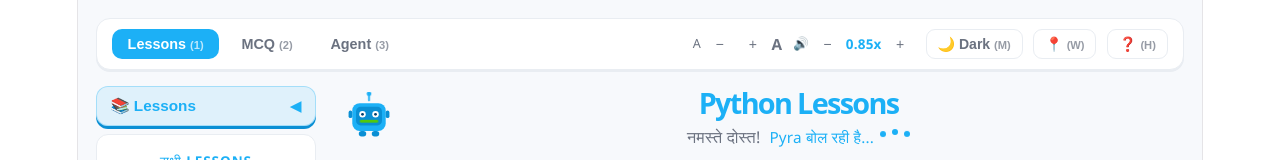
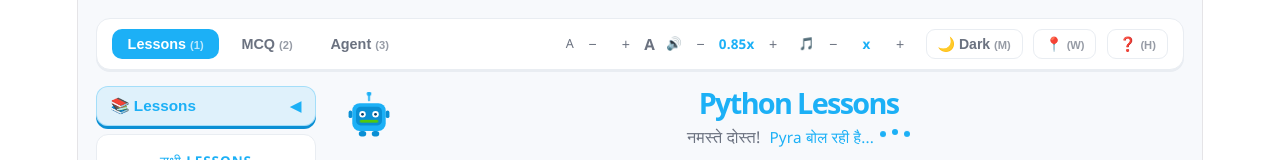
Before and after one commit to SharadaBende/Python-AI-Tutor, a React app in the folder frontend/: page /lessons in a window 1280 px wide. Shown: the top 160 px of the page. Built offline with nearby package versions, Linux system fonts and the light colour scheme; the HTML template or start-up script is replaced by a standard one.

Commit message:
feat: add voice pitch control to Navbar
Adds a pitch slider (🎵 icon, -/+ buttons) next to the existing
speech speed control. Saves changes to /settings/voice-pitch on the
backend, mirroring the speed control's save-on-change behavior.

```diff
--- a/frontend/src/components/Navbar.jsx
+++ b/frontend/src/components/Navbar.jsx
@@ -61,6 +61,7 @@ function speakWhereAmI(text, lang, rate) {
 
 function Navbar({
   name, theme, toggleTheme, fontSize, setFontSize, speed, setSpeed,
+  pitch, setPitch,
   language, instructionLang, userId,
   cardBg, cardBorder, borderWidth, textColor, mutedColor,
   accent, accentText, accentSoft,
@@ -176,6 +177,29 @@ function decreaseSpeed() {
   saveSpeedToServer(newSpeed)
 }
 
+function savePitchToServer(newPitch) {
+  if (!userId) return
+  fetch("http://127.0.0.1:8000/settings/voice-pitch", {
+    method: "POST",
+    headers: { "Content-Type": "application/json" },
+    body: JSON.stringify({ user_id: userId, voice_pitch: newPitch }),
+  }).catch(() => {
+    // Silently ignore — same as speed, change still applies locally.
+  })
+}
+
+function increasePitch() {
+  const newPitch = Math.min(parseFloat((pitch + 0.1).toFixed(1)), 2.0)
+  setPitch(newPitch)
+  savePitchToServer(newPitch)
+}
+
+function decreasePitch() {
+  const newPitch = Math.max(parseFloat((pitch - 0.1).toFixed(1)), 0.5)
+  setPitch(newPitch)
+  savePitchToServer(newPitch)
+}
+
   const controlBtn = {
     padding: "0.32rem 0.6rem",
     fontSize: "0.78rem",
@@ -263,6 +287,17 @@ function decreaseSpeed() {
             <button className="navbtn" onClick={increaseSpeed} aria-label="Speed बढ़ाएं" style={controlBtn}>+</button>
           </div>
 
+          {/* Voice pitch */}
+          <div style={{ display: "flex", gap: "0.2rem", alignItems: "center" }}>
+            <span style={{ color: mutedColor, fontSize: "0.7rem" }}>🎵</span>
+            <button className="navbtn" onClick={decreasePitch} aria-label="Pitch कम करें" style={controlBtn}>−</button>
+            <span style={{
+              color: accent, fontSize: "0.75rem", fontWeight: "700",
+              minWidth: "30px", textAlign: "center"
+            }}>{pitch}x</span>
+            <button className="navbtn" onClick={increasePitch} aria-label="Pitch बढ़ाएं" style={controlBtn}>+</button>
+          </div>
+
           {/* Theme toggle */}
           <button
             className="navbtn"
```
